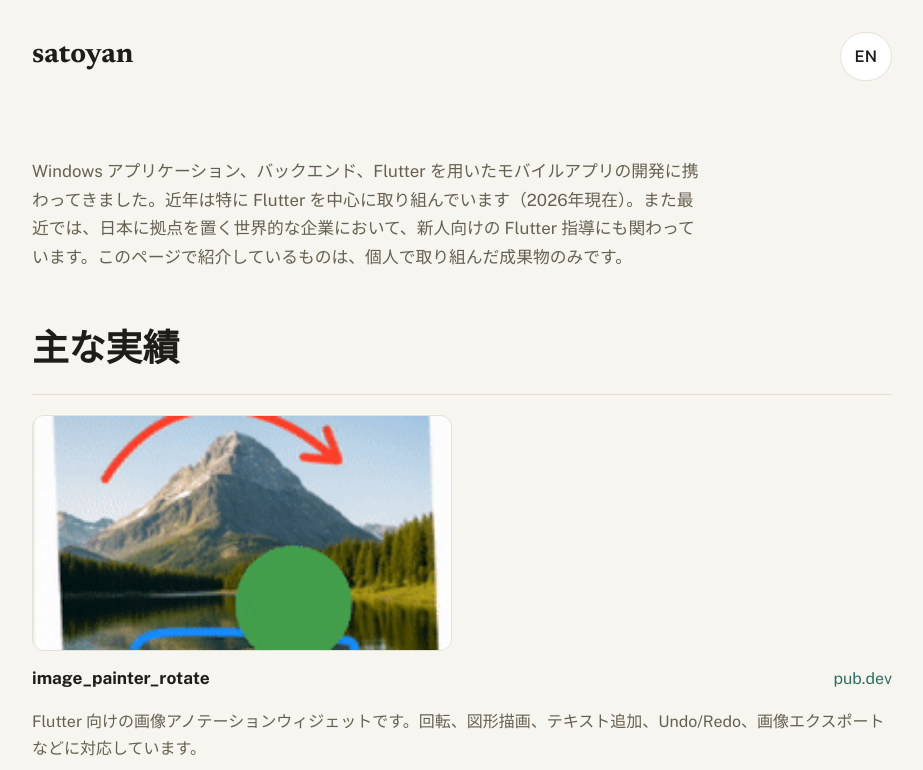
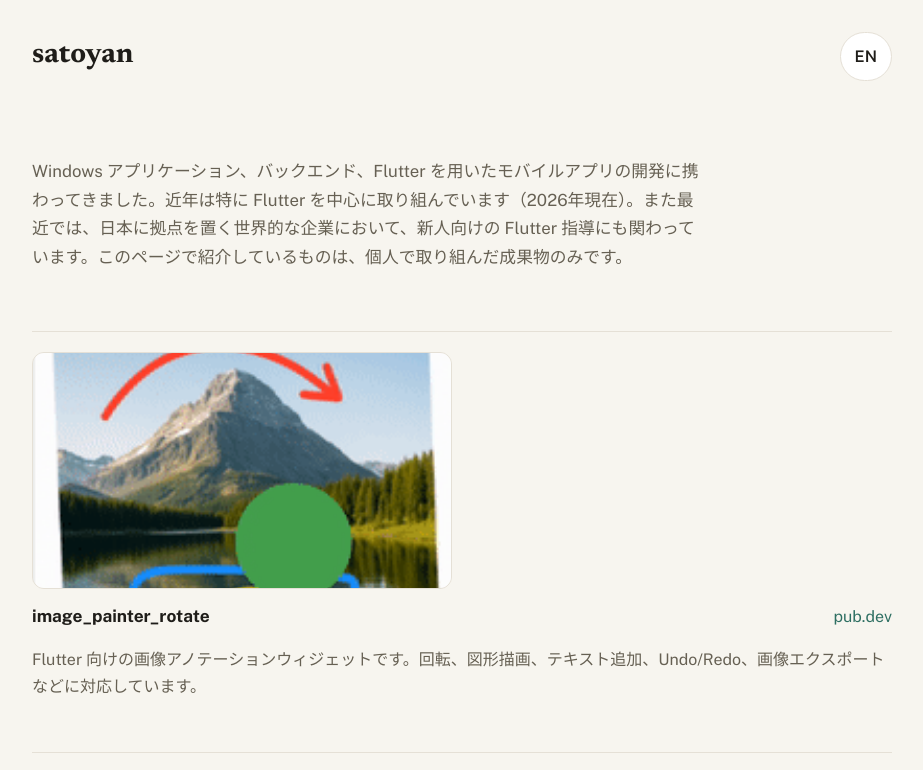
Before and after one commit to satoyan/satoyan.github.io, a plain HTML site: page index.html in a window 1280 px wide. Shown: the top 770 px of the page, without its empty margins (178-1101 px from the left). Drawn offline with nearby package versions, Linux system fonts and the light colour scheme.

Commit message:
chore: remove title

```diff
--- a/index.html
+++ b/index.html
@@ -31,11 +31,10 @@
       </section>
 
       <section class="section">
-        <h2 data-i18n="workTitle">主な実績</h2>
         <div class="work-list">
           <article class="work-item">
-            <img class="work-image" src="./assets/images/image_painter_rotate.gif"
-              alt="image_painter_rotate screenshot" loading="lazy" />
+            <img class="work-image" src="./assets/images/image_painter_rotate.gif" alt="image_painter_rotate screenshot"
+              loading="lazy" />
             <div class="work-head">
               <h3>image_painter_rotate</h3>
               <a href="https://pub.dev/packages/image_painter_rotate" target="_blank" rel="noreferrer">pub.dev</a>
@@ -57,8 +56,8 @@
           </article>
 
           <article class="work-item">
-            <img class="work-image" src="./assets/images/go_router_builder.png" alt="go_router_builder pull request image"
-              loading="lazy" />
+            <img class="work-image" src="./assets/images/go_router_builder.png"
+              alt="go_router_builder pull request image" loading="lazy" />
             <div class="work-head">
               <h3>go_router_builder</h3>
               <a href="https://github.com/flutter/packages/pull/5865" target="_blank" rel="noreferrer">GitHub</a>
@@ -110,8 +109,7 @@
           <article class="article-item">
             <div class="work-head">
               <h3>Flutter アプリで PAC ファイルベースの自動プロキシに対応する</h3>
-              <a href="https://zenn.dev/satoyan/articles/4205c7d981995f" target="_blank"
-                rel="noreferrer">Zenn</a>
+              <a href="https://zenn.dev/satoyan/articles/4205c7d981995f" target="_blank" rel="noreferrer">Zenn</a>
             </div>
             <p data-i18n="article3">
               iOS で PAC ベースの自動プロキシがそのままでは効かない理由と、その対応方法について整理した記事です。
```
